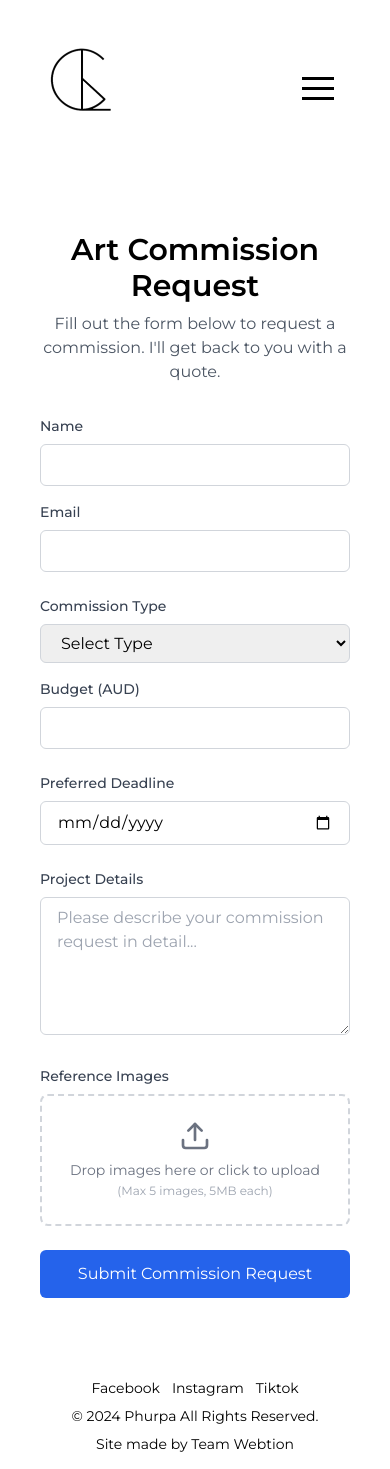
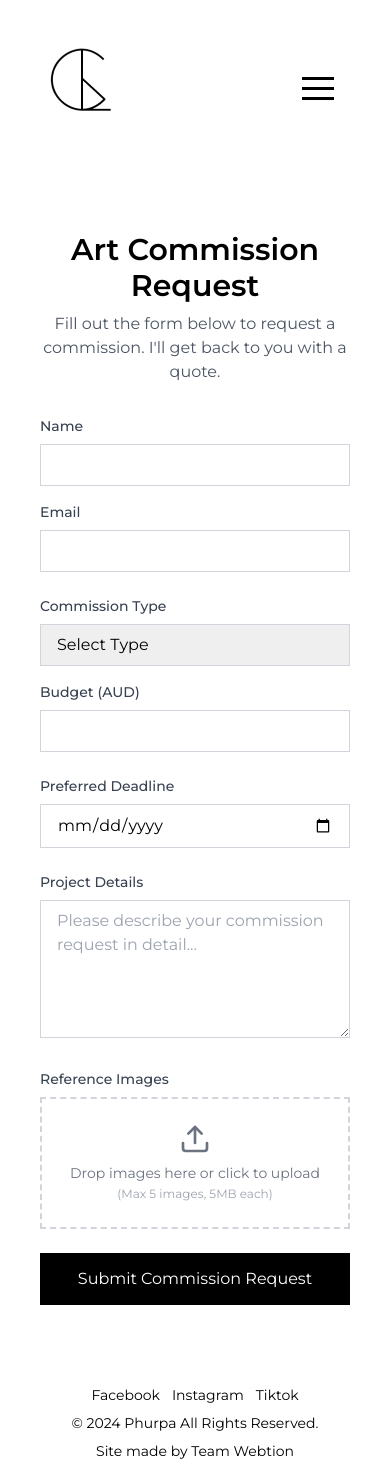
Before and after one commit to kyaakpa/genj3n, a Next.js app: page /art-commission in a window 390 px wide. Built offline with nearby package versions, Linux system fonts and the light colour scheme.

Commit message:
art commission better ui

```diff
--- a/app/art-commission/page.jsx
+++ b/app/art-commission/page.jsx
@@ -23,8 +23,7 @@ const CommissionPage = () => {
 
   const commissionTypes = [
     "Digital Art",
-    "Traditional Art",
-    "Portrait",
+    "Digital Portrait",
     "Sketch",
     "Other",
   ];
@@ -212,17 +211,17 @@ const CommissionPage = () => {
   };
 
   const ImagePreview = ({ image, index }) => (
-    <div className="relative group bg-gray-50 p-2 rounded-lg border border-gray-200">
+    <div className="relative group bg-gray-50 p-2 border border-gray-200">
       <div className="relative pt-[75%]">
         <img
           src={image.preview}
           alt={`Reference ${index + 1}`}
-          className="absolute inset-0 w-full h-full object-cover rounded-md"
+          className="absolute inset-0 w-full h-full object-cover "
         />
         <button
           type="button"
           onClick={() => removeImage(index)}
-          className="absolute -top-2 -right-2 bg-red-500 text-white p-1.5 rounded-full shadow-lg opacity-0 group-hover:opacity-100 transition-opacity"
+          className="absolute -top-2 -right-2 bg-red-500 text-white p-1.5  shadow-lg opacity-0 group-hover:opacity-100 transition-opacity"
         >
           <FiX className="w-4 h-4" />
         </button>
@@ -242,7 +241,7 @@ const CommissionPage = () => {
   return (
     <div className="min-h-screen ">
       <div className="container mx-auto px-4 py-12">
-        <div className="max-w-2xl mx-auto bg-white rounded-lg p-6 md:p-8">
+        <div className="max-w-2xl mx-auto bg-white  p-6 md:p-8">
           <h1 className="text-3xl font-semibold text-center mb-2">
             Art Commission Request
           </h1>
@@ -267,7 +266,7 @@ const CommissionPage = () => {
                   name="name"
                   value={formData.name}
                   onChange={handleChange}
-                  className="w-full px-4 py-2 border border-gray-300 rounded-md focus:ring-2 focus:ring-blue-500 focus:border-transparent"
+                  className="w-full px-4 py-2 border border-gray-300 focus:ring-2 focus:ring-blue-500 focus:border-transparent"
                   required
                 />
               </div>
@@ -284,7 +283,7 @@ const CommissionPage = () => {
                   name="email"
                   value={formData.email}
                   onChange={handleChange}
-                  className="w-full px-4 py-2 border border-gray-300 rounded-md focus:ring-2 focus:ring-blue-500 focus:border-transparent"
+                  className="w-full px-4 py-2 border border-gray-300 focus:ring-2 focus:ring-blue-500 focus:border-transparent"
                   required
                 />
               </div>
@@ -304,12 +303,18 @@ const CommissionPage = () => {
                   name="commissionType"
                   value={formData.commissionType}
                   onChange={handleChange}
-                  className="w-full px-4 py-2 border border-gray-300 rounded-md focus:ring-2 focus:ring-blue-500 focus:border-transparent"
+                  className="w-full px-4 py-2 border rounded-none border-gray-300 focus:ring-2 focus:ring-blue-500 focus:border-transparent"
+                  style={{
+                    WebkitAppearance: "none",
+                    MozAppearance: "none",
+                  }}
                   required
                 >
-                  <option value="">Select Type</option>
+                  <option value="" className="rounded-none">
+                    Select Type
+                  </option>
                   {commissionTypes.map((type) => (
-                    <option key={type} value={type}>
+                    <option key={type} value={type} className="rounded-none">
                       {type}
                     </option>
                   ))}
@@ -328,7 +333,8 @@ const CommissionPage = () => {
                   name="budget"
                   value={formData.budget}
                   onChange={handleChange}
-                  className="w-full px-4 py-2 border border-gray-300 rounded-md focus:ring-2 focus:ring-blue-500 focus:border-transparent"
+                  className="w-full px-4 py-2 border border-gray-300 focus:ring-2 focus:ring-blue-500 focus:border-transparent"
+                  min={100}
                   required
                 />
               </div>
@@ -347,7 +353,7 @@ const CommissionPage = () => {
                 name="deadline"
                 value={formData.deadline}
                 onChange={handleChange}
-                className="w-full px-4 py-2 border border-gray-300 rounded-md focus:ring-2 focus:ring-blue-500 focus:border-transparent"
+                className="w-full px-4 py-2 border border-gray-300 focus:ring-2 focus:ring-blue-500 focus:border-transparent"
               />
             </div>
 
@@ -364,7 +370,7 @@ const CommissionPage = () => {
                 value={formData.message}
                 onChange={handleChange}
                 rows={5}
-                className="w-full px-4 py-2 border border-gray-300 rounded-md focus:ring-2 focus:ring-blue-500 focus:border-transparent"
+                className="w-full px-4 py-2 border border-gray-300 focus:ring-2 focus:ring-blue-500 focus:border-transparent"
                 required
                 placeholder="Please describe your commission request in detail..."
               />
@@ -376,7 +382,7 @@ const CommissionPage = () => {
                 Reference Images
               </label>
               <div
-                className={`border-2 border-dashed rounded-lg p-6 transition-colors ${
+                className={`border-2 border-dashed p-6 transition-colors ${
                   isDragging ? "border-blue-500 bg-blue-50" : "border-gray-300"
                 }`}
                 onDragOver={handleDragOver}
@@ -431,7 +437,7 @@ const CommissionPage = () => {
             <button
               type="submit"
               disabled={status === "sending"}
-              className={`w-full py-3 px-4 text-white bg-blue-600 hover:bg-blue-700 rounded-md transition-colors
+              className={`w-full py-3 px-4 text-white bg-black hover:bg-white border-2 border-black hover:text-black transition-colors
                 ${status === "sending" ? "opacity-50 cursor-not-allowed" : ""}
               `}
             >
```
